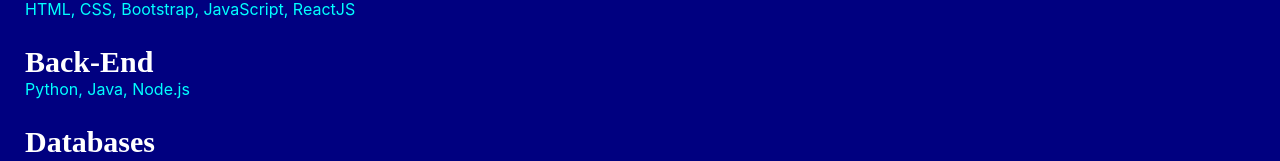
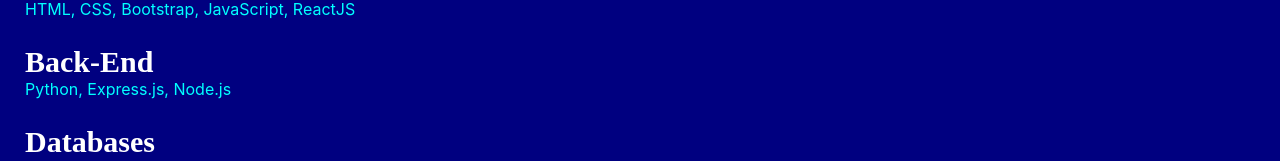
Before and after one commit to Vijaykumar-developer-design/MyPortfolio, a React (Create React App) app in the folder myapp/: page / in a window 1280 px wide. Shown: the part 772-933 px from the top of the page. Built offline with nearby package versions, Linux system fonts and the light colour scheme.

Commit message:
resume updated

```diff
--- a/myapp/src/About/index.js
+++ b/myapp/src/About/index.js
@@ -22,7 +22,7 @@
         </div>
         <div className="skillsContainer">
           <h1 className="skillCategory">Back-End </h1>
-          <p className="skillSet">Python, Java, Node.js</p>
+          <p className="skillSet">Python, Express.js, Node.js</p>
         </div>
         <div className="skillsContainer">
           <h1 className="skillCategory">Databases</h1>
--- a/myapp/src/Projects/index.css
+++ b/myapp/src/Projects/index.css
@@ -48,7 +48,6 @@
 .card:hover {
   background-color: #03fc9d;
   transition: 1s ease-in-out;
-  transform: scale(1.1);
 }
 .project-description {
   text-align: left;
```
Also changed, not shown: 1 other file (tests, documents, lock files or other folders).
